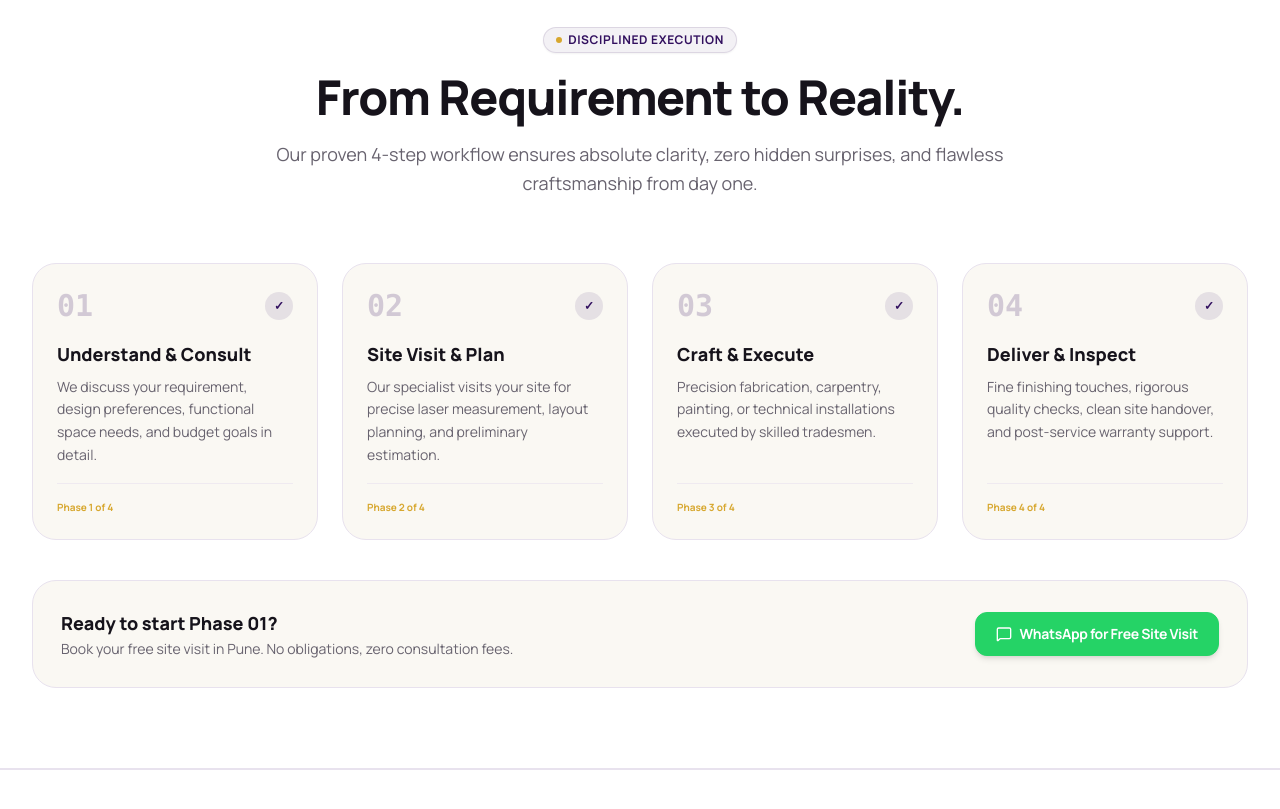
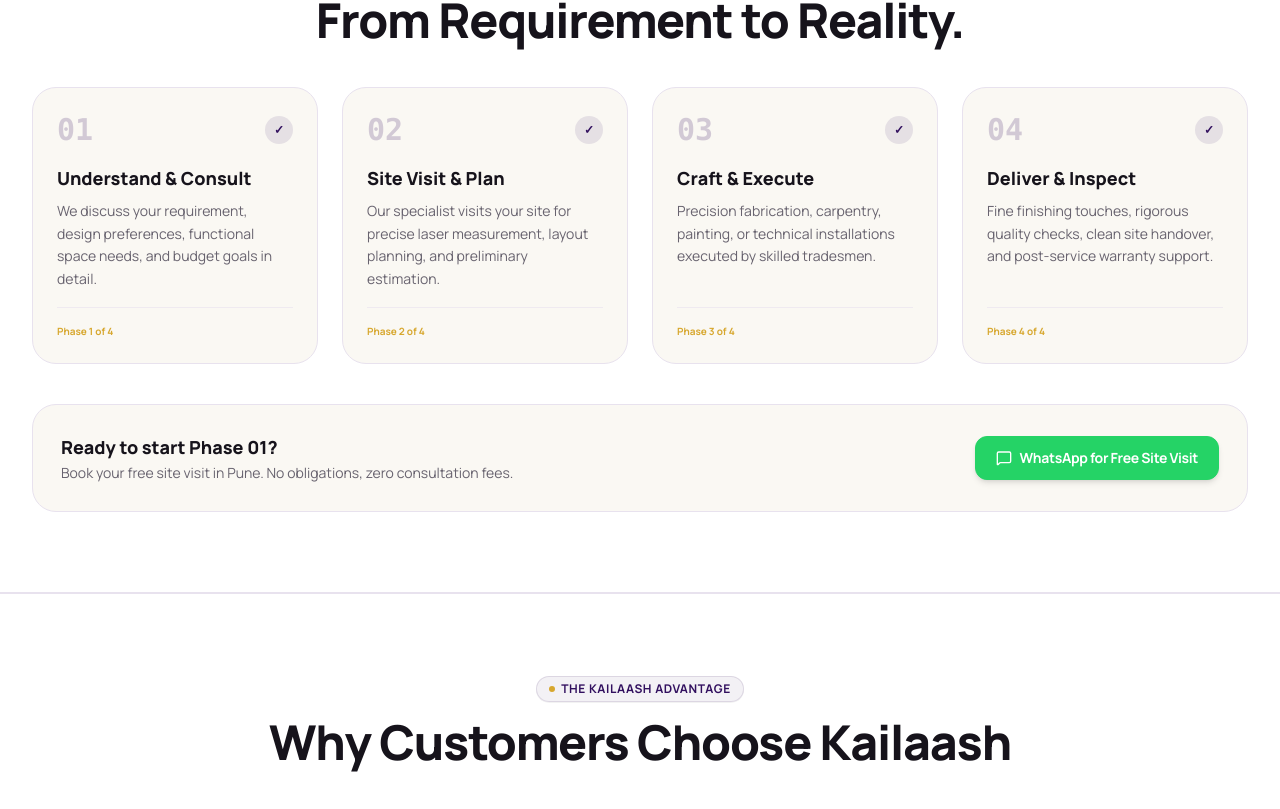
Before and after one commit to abhiideveloperabhii-web/kailaashenterprises, a React (Vite) app: page /about in a window 1280 px wide. Shown: the part 1840-2649 px from the top of the page. Built offline with nearby package versions, Linux system fonts and the light colour scheme.

Commit message:
refactor: remove subtitles across section headings for cleaner minimalist UI

```diff
--- a/src/components/common/SectionHeading.jsx
+++ b/src/components/common/SectionHeading.jsx
@@ -11,9 +11,9 @@
   const isDark = theme === 'dark';
 
   return (
-    <div className={`mb-12 md:mb-16 ${centered ? 'text-center mx-auto max-w-3xl' : 'max-w-2xl'} ${className}`}>
+    <div className={`mb-6 sm:mb-8 md:mb-10 ${centered ? 'text-center mx-auto max-w-3xl' : 'max-w-2xl'} ${className}`}>
       {badge && (
-        <div className="inline-flex items-center gap-1.5 px-3 py-1 rounded-full text-xs font-bold uppercase tracking-wider mb-4 border shadow-xs"
+        <div className="inline-flex items-center gap-1.5 px-3 py-1 rounded-full text-xs font-bold uppercase tracking-wider mb-2.5 sm:mb-3 border shadow-2xs"
              style={{
                backgroundColor: isDark ? 'rgba(215, 167, 46, 0.15)' : 'rgba(50, 16, 95, 0.06)',
                color: isDark ? '#D7A72E' : '#32105F',
@@ -25,20 +25,12 @@
       )}
 
       {title && (
-        <h2 className={`text-2xl sm:text-3xl md:text-4xl lg:text-5xl font-extrabold tracking-tight leading-[1.15] mb-4 ${
+        <h2 className={`text-2xl sm:text-3xl md:text-4xl lg:text-5xl font-extrabold tracking-tight leading-[1.15] ${
           isDark ? 'text-white' : 'text-[#16131B]'
         }`}>
           {title}
         </h2>
       )}
-
-      {subtitle && (
-        <p className={`text-base sm:text-lg leading-relaxed ${
-          isDark ? 'text-[#C4B5D4]' : 'text-[#68636F]'
-        }`}>
-          {subtitle}
-        </p>
-      )}
     </div>
   );
 }
--- a/src/components/home/GalleryPreview.jsx
+++ b/src/components/home/GalleryPreview.jsx
@@ -35,7 +35,6 @@
         <SectionHeading
           badge="Verified Portfolio"
           title="Work That Speaks for Itself."
-          subtitle="Explore recent woodworking, modular kitchen, custom furniture, and commercial maintenance projects across Pune."
         />
 
         {/* Filter Tabs */}
--- a/src/components/home/Process.jsx
+++ b/src/components/home/Process.jsx
@@ -12,7 +12,6 @@
         <SectionHeading
           badge="Disciplined Execution"
           title="From Requirement to Reality."
-          subtitle="Our proven 4-step workflow ensures absolute clarity, zero hidden surprises, and flawless craftsmanship from day one."
         />
 
         {/* 4 Steps Timeline Grid */}
--- a/src/components/home/WhyChooseUs.jsx
+++ b/src/components/home/WhyChooseUs.jsx
@@ -43,7 +43,6 @@
         <SectionHeading
           badge="The Kailaash Advantage"
           title="Why Customers Choose Kailaash"
-          subtitle="We combine the accountability of an established corporate organization with the personalized care of dedicated master craftsmen."
         />
 
         <div className="grid grid-cols-1 md:grid-cols-2 lg:grid-cols-3 gap-5">
--- a/src/pages/Services.jsx
+++ b/src/pages/Services.jsx
@@ -197,7 +197,6 @@
           <SectionHeading
             badge="Frequently Asked"
             title="Service & Execution FAQs"
-            subtitle="Common questions regarding project timelines, materials, site visits, and billing."
           />
 
           <div className="space-y-3 max-w-3xl mx-auto">
```
